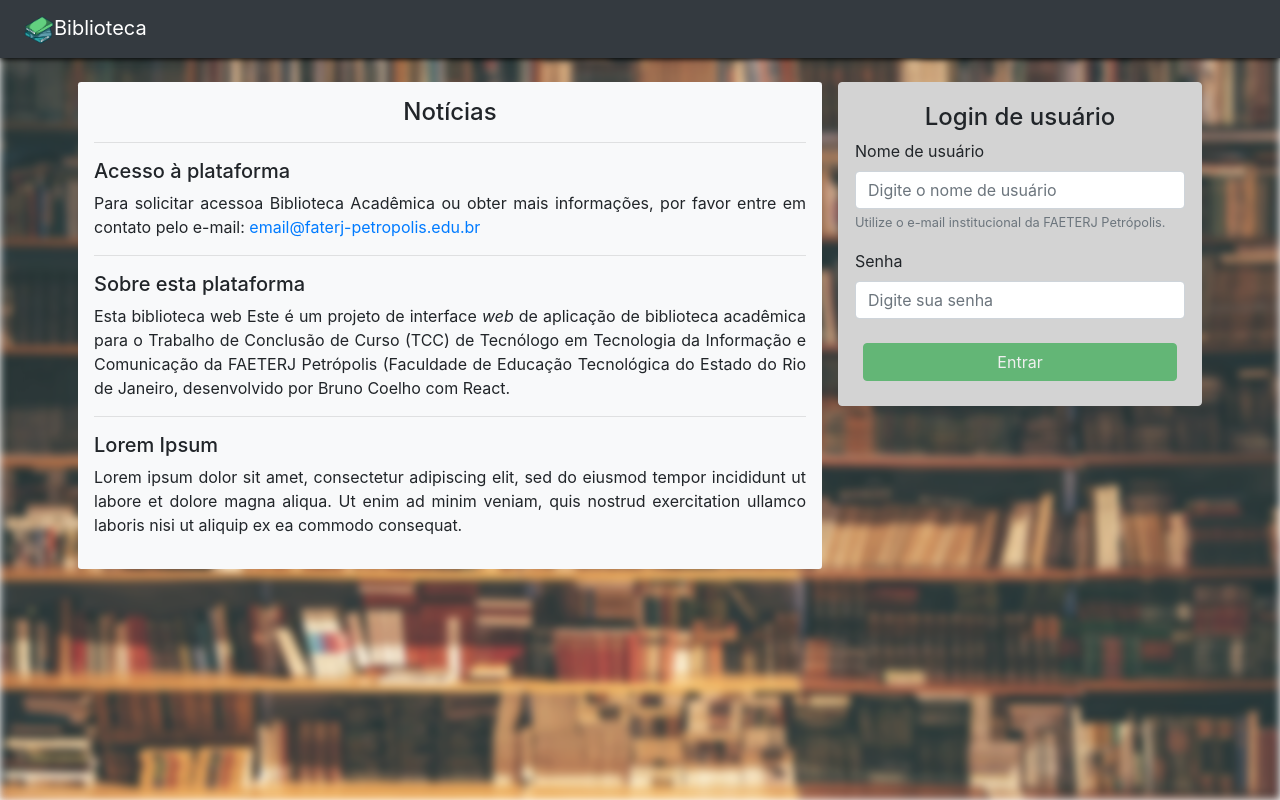
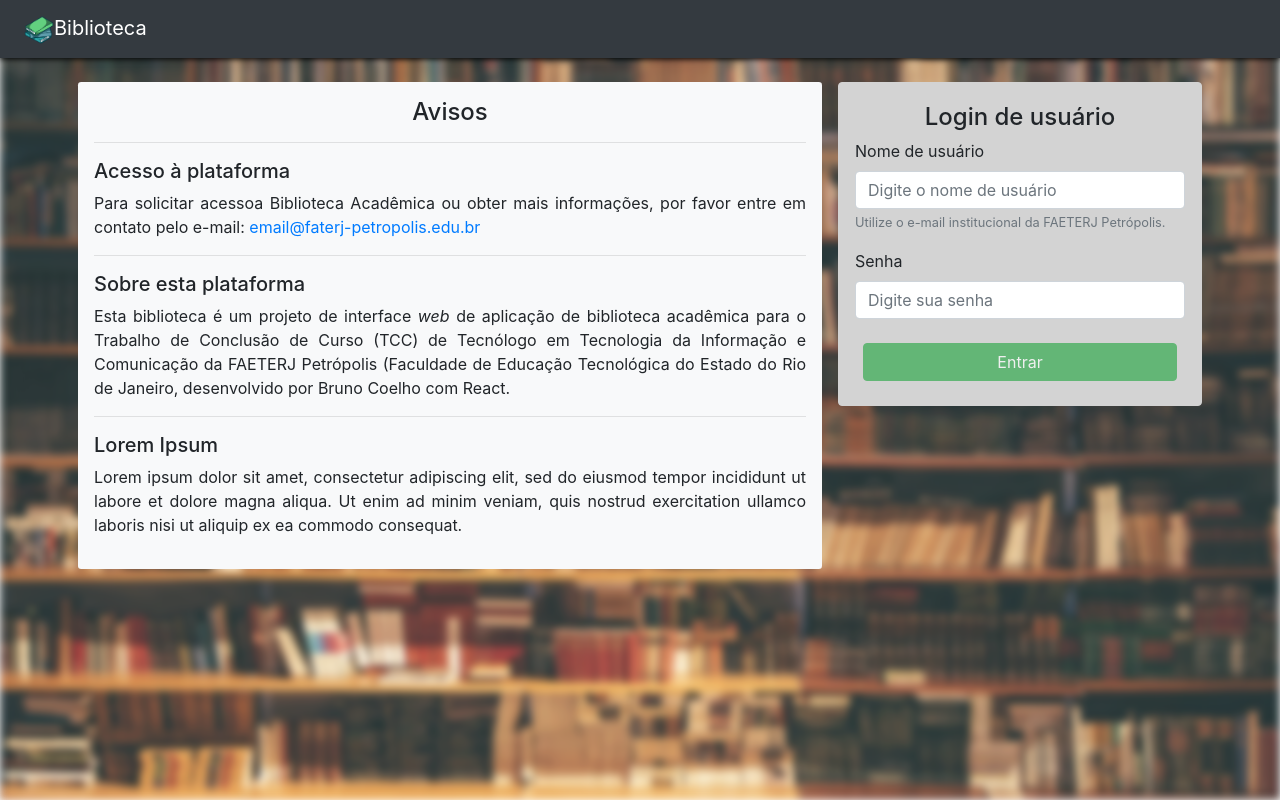
Before and after one commit to brunoleocoelho/tcc-web-interface, a React (Create React App) app: page /login in a window 1280 px wide. Built offline with nearby package versions, Linux system fonts and the light colour scheme.

Commit message:
Adjusted login news and title bar text

```diff
--- a/public/mock/avisos.json
+++ b/public/mock/avisos.json
@@ -5,7 +5,7 @@
     },
     {
         "titulo": "Sobre esta plataforma",
-        "conteudo": "Esta biblioteca web Este é um projeto de interface <i>web</i> de aplicação de biblioteca acadêmica para o Trabalho de Conclusão de Curso (TCC) de Tecnólogo em Tecnologia da Informação e Comunicação da FAETERJ Petrópolis (Faculdade de Educação Tecnológica do Estado do Rio de Janeiro, desenvolvido por Bruno Coelho com React."
+        "conteudo": "Esta biblioteca é um projeto de interface <i>web</i> de aplicação de biblioteca acadêmica para o Trabalho de Conclusão de Curso (TCC) de Tecnólogo em Tecnologia da Informação e Comunicação da FAETERJ Petrópolis (Faculdade de Educação Tecnológica do Estado do Rio de Janeiro, desenvolvido por Bruno Coelho com React."
     },
     {
         "titulo": "Lorem Ipsum",
--- a/src/pages/Login/LoginNewsBoard.js
+++ b/src/pages/Login/LoginNewsBoard.js
@@ -2,11 +2,14 @@ import React, { useState, useEffect } from 'react'
 import { Container } from 'react-bootstrap'
 import { getLoginNews } from '../../services/api/NewsServiceApi'
 import LoadingLocal from '../../components/LoadingLocal'
+import { setTitleBarText } from '../../services/InterfaceService'
 
 /**
  * Componente que serve para exibição de notícias na pagina de login
  */
 function LoginNewsBoard() {
+    setTitleBarText('Login')
+
     // STATE
     const [avisos, setAvisos] = useState(null)
 
@@ -27,13 +30,13 @@ function LoginNewsBoard() {
     // RENDER
     return (
         <Container className="p-3 h-100 bg-light rounded-sm">
-            <h4 className="text-center">Notícias</h4>
+            <h4 className="text-center">Avisos</h4>
             { !avisos
                 ? <LoadingLocal />
                 : (avisos.length === 0)
                     ? (
                         <div className="text-center text-secondary">
-                            <h6>Não há avisos para serem exibidos</h6>
+                            <h6>Não há avisos a serem exibidos</h6>
                             <i className="fa fa-fw fa-newspaper-o" style={{ fontSize:'10rem' }}/>
                         </div>
                     )
```
